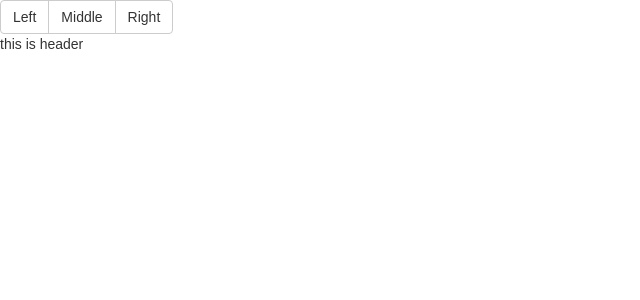
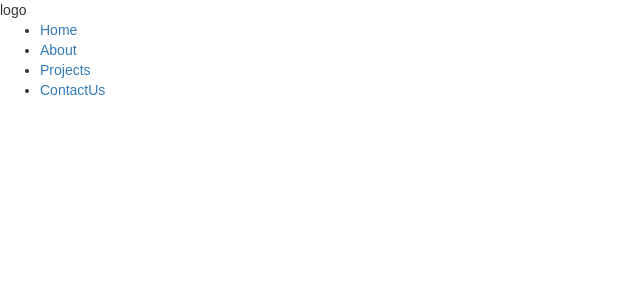
Before and after one commit to testing-cod/React-site, a React app: page / in a window 1280 px wide. Shown: the top 300 px of the page, without its empty margins (0-640 px from the left). Built offline with nearby package versions, Linux system fonts and the light colour scheme.

Commit message:
components added

```diff
--- a/src/App.js
+++ b/src/App.js
@@ -5,11 +5,6 @@ class App extends Component {
   render() {
     return (
       <div className="App">
-          <div className="btn-group" role="group" aria-label="...">
-              <button type="button" className="btn btn-default">Left</button>
-              <button type="button" className="btn btn-default">Middle</button>
-              <button type="button" className="btn btn-default">Right</button>
-          </div>
           <Header />
       </div>
     );
--- a/src/components/header/header.js
+++ b/src/components/header/header.js
@@ -1,12 +1,32 @@
 import React, { Component } from 'react';
+//components
 
 
+// template
 class Header extends Component {
   render() {
     return (
-      <div className="App">
-          <p>this is header </p>
-      </div>
+      <header>
+          <div className="logo">
+             logo
+          </div>
+          <nav>
+              <ul>
+                  <li>
+                      <a href="#">Home </a>
+                  </li>
+                  <li>
+                      <a href="#">About </a>
+                  </li>
+                  <li>
+                      <a href="#">Projects </a>
+                  </li>
+                  <li>
+                      <a href="#">ContactUs</a>
+                  </li>
+              </ul>
+          </nav>
+      </header>
     );
   }
 }
```
